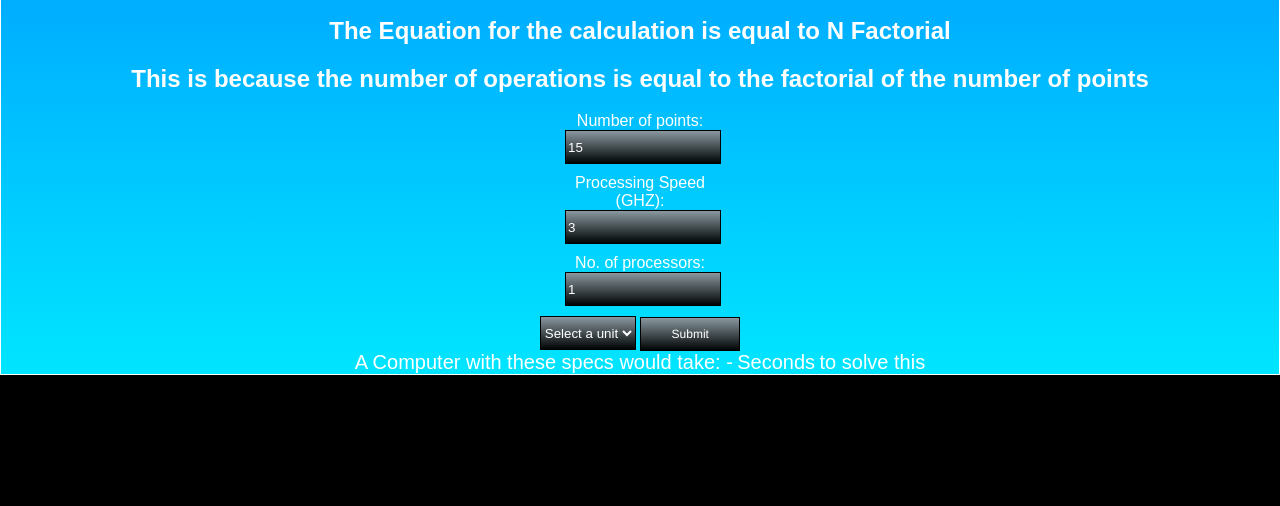
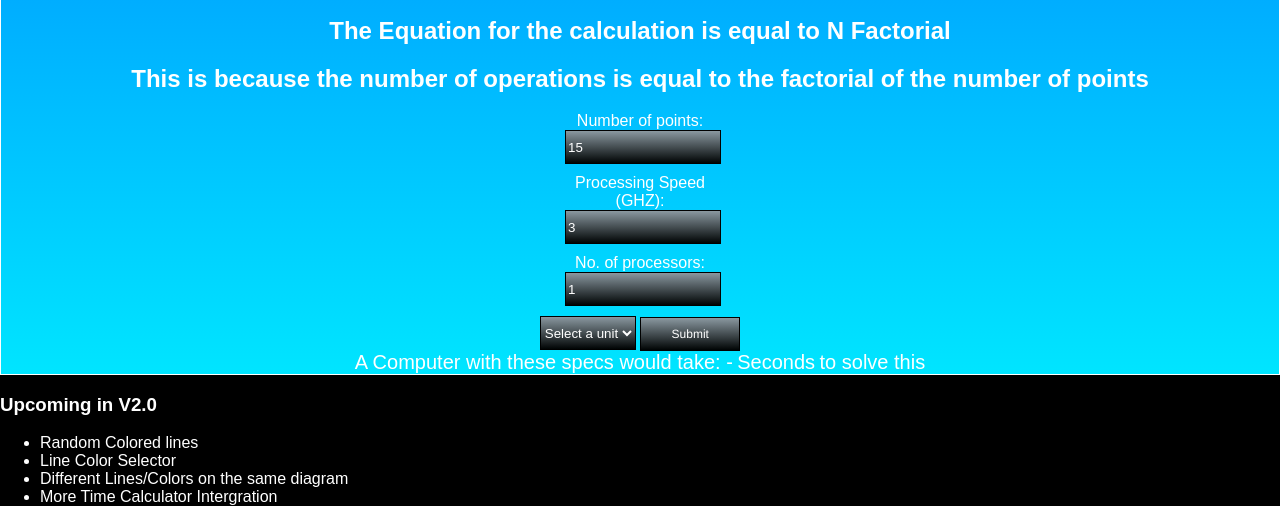
Before and after one commit to ChocolateVS/Exam, a plain HTML site: page index.html in a window 1280 px wide. Shown: the part 516-1022 px from the top of the page. Before the commit the page ends 891 px from the top, so only its background shows below. Drawn offline with Linux system fonts and the light colour scheme.

Commit message:
Update 1.0 Beta

```diff
--- a/index.html
+++ b/index.html
@@ -2,7 +2,7 @@
 <html>
 
 <head>
-	<title>Complexity and Tractability</title>
+	<title>Complexity and Tractability V1.0 Beta</title>
 </head>
 <body>
 	<header>
@@ -59,8 +59,15 @@
 					<input class="button" type="button" onclick="solveTime()" value="Submit">
 				</form><br>
 				<p>A Computer with these specs would take: </p><p id="time">-</p> <p id="unit"> Seconds</p> <p>to solve this</p>
-		</center>
-		</div>
+		</center></div>
+		<div id="welcome">
+			<h3>Upcoming in V2.0</h3>
+			<ul>
+				<li>Random Colored lines</li>
+				<li>Line Color Selector</li>
+				<li>Different Lines/Colors on the same diagram</li>
+				<li>More Time Calculator Intergration</li>
+			</ul>
 		</div>
 		<script>
 			//Variables
```
